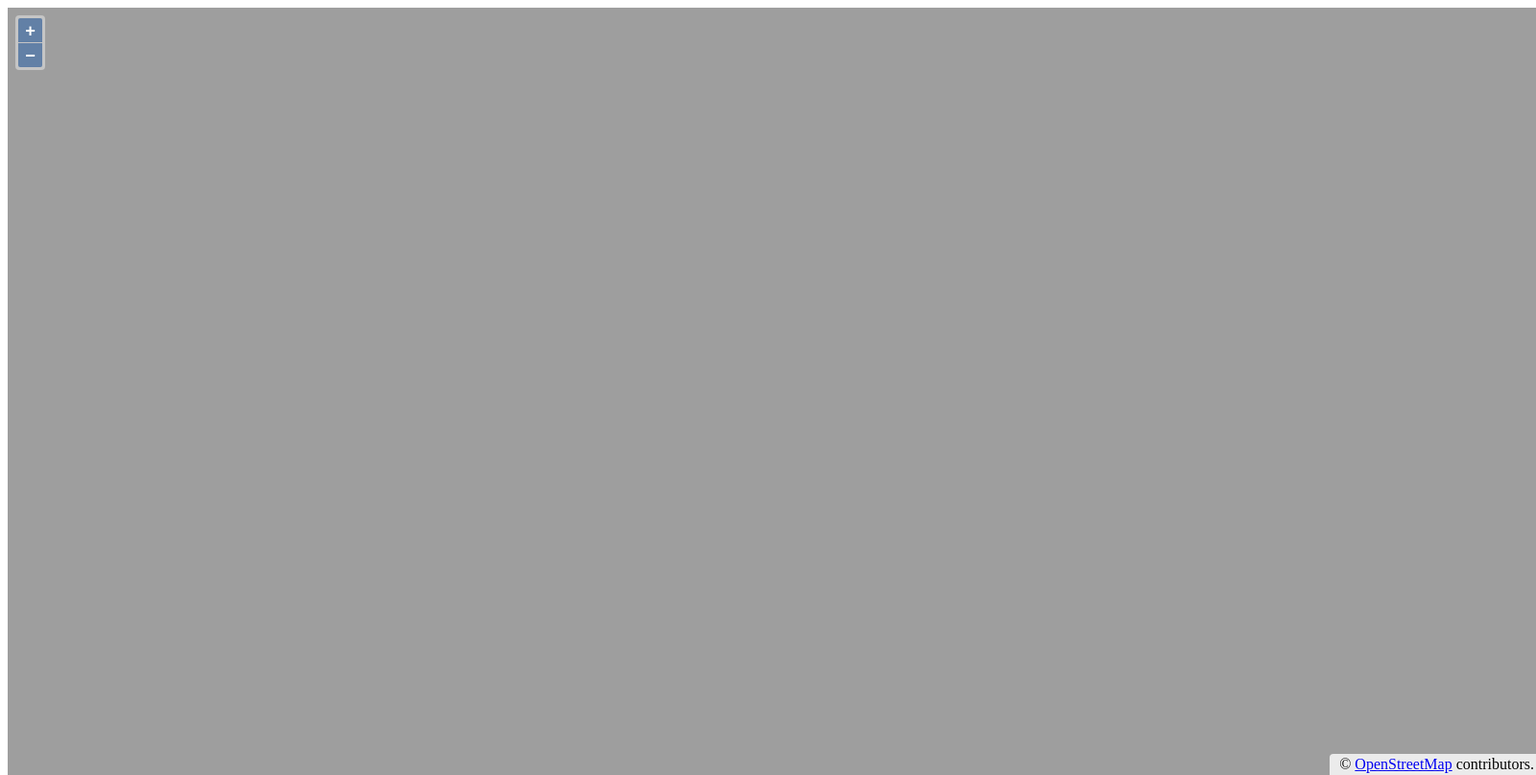
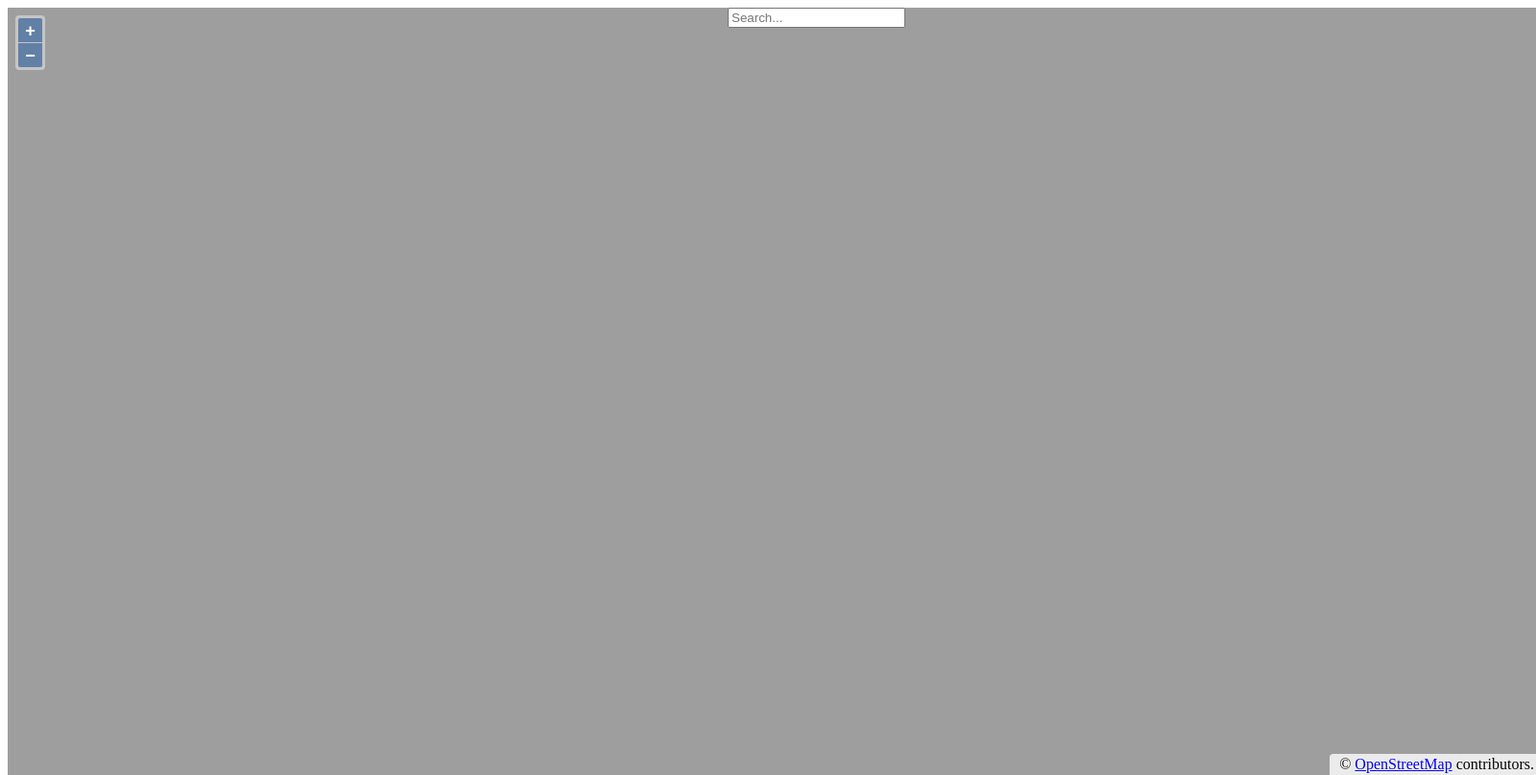
Before and after one commit to HaoTruong/SS2020_SE_architectApp, an Electron app: page src/index.html in a window 1600 px wide. Shown: the whole page at 96% size. Drawn offline with nearby package versions, Linux system fonts and the light colour scheme; no server answers.

Commit message:
Add search bar and pop up closer function

```diff
--- a/assets/css/main.css
+++ b/assets/css/main.css
@@ -43,3 +43,10 @@ html, body, .map {
   .ol-popup-closer:after {
     content: "✖";
   }
+
+  .searchBar
+  {
+    width: 100px;
+    margin-left: auto;
+    margin-right: auto;
+  }
--- a/src/index.html
+++ b/src/index.html
@@ -4,10 +4,12 @@
     <meta charset="UTF-8">
     <title>GeoArchitecture</title>
     <!-- https://electronjs.org/docs/tutorial/security#csp-meta-tag -->
-    <meta http-equiv="Content-Security-Policy" content="script-src 'self' 'unsafe-inline';" />
+    <!-- <meta http-equiv="Content-Security-Policy" content="script-src 'self' 'unsafe-inline';" /> -->
     <link rel="stylesheet" href="../libs/v6.3.1-dist/ol.css">
     <link rel="stylesheet" href="../assets/css/main.css">
   </head>
+    <script src="http://code.jquery.com/jquery-1.11.0.min.js"></script>
+    <script src="https://ajax.googleapis.com/ajax/libs/jquery/3.5.1/jquery.min.js" type="text/javascript"></script>
   </head>
   <body>
     <div id="map" class="map"></div>
@@ -15,8 +17,15 @@
       <a href="#" id="popup-closer" class="ol-popup-closer"></a>
       <div id="popup-content"></div>
     </div> -->
+    <div id= "search" class="searchBar">
+      <div class="search-container">
+          <form id="searchForm">
+              <input onclick="searching()" type="search" id="searchInput" placeholder="Search..." />
+          </form>
+      </div>
+    </div>
     <script src="../libs/v6.3.1-dist/ol.js"></script>
-    <!-- <script src="https://ajax.googleapis.com/ajax/libs/jquery/3.5.1/jquery.min.js"></script> -->
     <script src="map.js"></script>
+    <script src="jQuery.js"></script>
   </body>
 </html>
--- a/src/map.js
+++ b/src/map.js
@@ -17,6 +17,11 @@ var map = new ol.Map({
       zoom: 5
     })
   });
+
+//Create search bar
+creatingSearchBox();
+
+//Create default pop up
 defaultPopUp();
 
 
@@ -55,6 +60,15 @@ function defaultPopUp(){
   }
 }
 
+function creatingSearchBox() {
+  //Make search box
+  var searchBar = new ol.control.Control( {
+    element: document.getElementById("search")
+  })
+  map.addControl(searchBar);
+  //How
+}
+
 //This is testing part for clicking pop up
 
 // map.on('singleclick', function(evt) {
```
